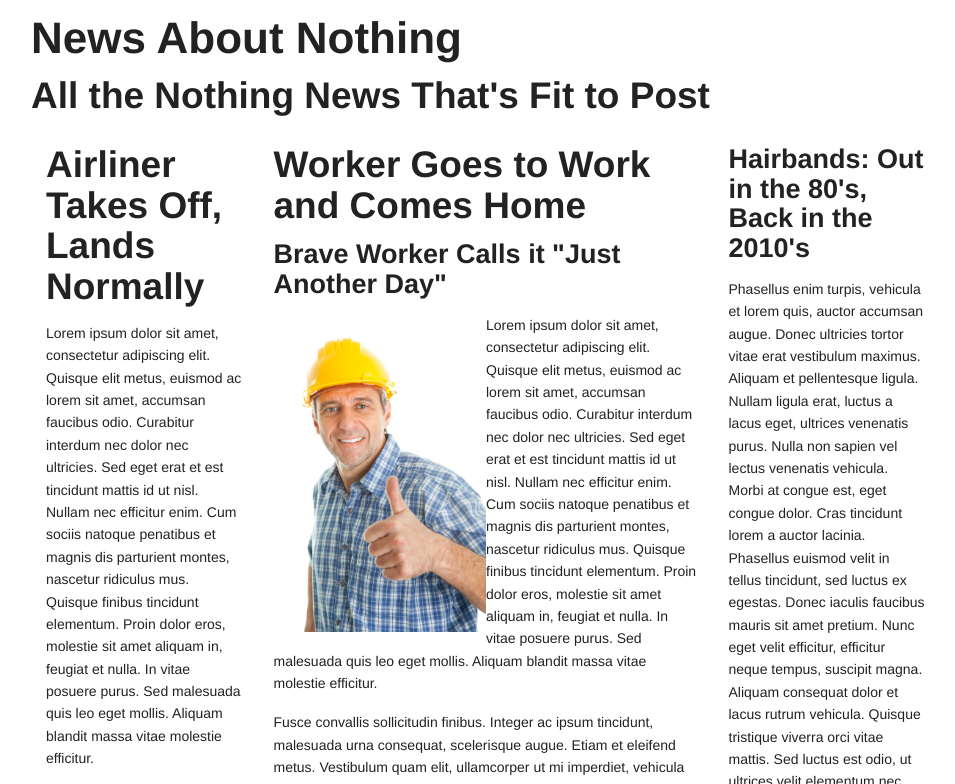
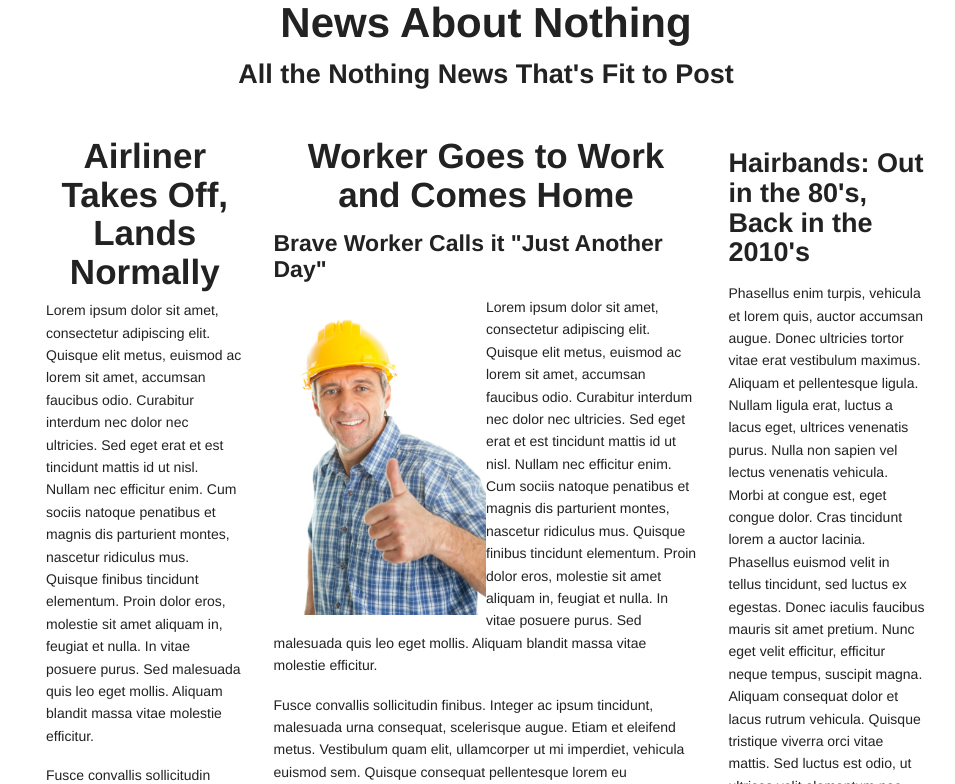
Before and after one commit to Sekrit/ltp-html-course, a plain HTML site: page A - HTML5-Specialist/Chapter9/responsiveStarter/labSolution.html in a window 1280 px wide. Shown: the top 784 px of the page, without its empty margins (154-1109 px from the left). Drawn offline with Linux system fonts and the light colour scheme.

```diff
--- a/A - HTML5-Specialist/Chapter9/responsiveStarter/labSolution.html
+++ b/A - HTML5-Specialist/Chapter9/responsiveStarter/labSolution.html
@@ -34,16 +34,21 @@
                 margin: 3px;
             }
 
-            #header
+            div>h1
             {
                 width: 100%;
-                font-size: 2em;
+                font-size: 3em;
                 text-align: center;
+                margin: 0px;
             }
 
-            #header h2
+            div>h2
             {
-                margin-top: 0px;
+                width: 100%;
+                font-size: 4em;
+                text-align: center;
+                margin-bottom: 4%;
+                margin-top: 2px;
             }
 
             #header h1
@@ -101,14 +106,14 @@
         <div class="row">
             <div class="twelve columns">
                 <h1>News About Nothing</h1>
-                <h2>All the Nothing News That's Fit to Post</h2>
+                <h3 style="text-align: center; margin-bottom: 5%;">All the Nothing News That's Fit to Post</h3>
             </div><!-- Twelve Columns-->
         </div><!-- ROW -->
         <div class="row">
             <div class="twelve columns">
 <!--                <div class="row">-->
                     <div class="three columns">
-                        <h2>Airliner Takes Off, Lands Normally</h2>
+                        <h2 style="font-size: 2.5em !important;">Airliner Takes Off, Lands Normally</h2>
                 <p>Lorem ipsum dolor sit amet, consectetur adipiscing elit. Quisque elit metus, euismod ac lorem sit amet, accumsan faucibus odio. Curabitur interdum nec dolor nec ultricies. Sed eget erat et est tincidunt mattis id ut nisl. Nullam nec efficitur enim. Cum sociis natoque penatibus et magnis dis parturient montes, nascetur ridiculus mus. Quisque finibus tincidunt elementum. Proin dolor eros, molestie sit amet aliquam in, feugiat et nulla. In vitae posuere purus. Sed malesuada quis leo eget mollis. Aliquam blandit massa vitae molestie efficitur.</p>
 
                 <p>Fusce convallis sollicitudin finibus. Integer ac ipsum tincidunt, malesuada urna consequat, scelerisque augue. Etiam et eleifend metus. Vestibulum quam elit, ullamcorper ut mi imperdiet, vehicula euismod sem. Quisque consequat pellentesque lorem eu elementum. Sed molestie risus ut turpis porttitor, ut faucibus lacus ornare. Etiam quis dolor volutpat, porta libero sed, dignissim felis. Mauris blandit eu ex ac posuere.</p>
@@ -117,8 +122,8 @@
             </div><!-- secondary -->
 <!--                    </div> three columns-->
                     <div class="six columns">
-                        <h2>Worker Goes to Work and Comes Home</h2>
-                <h3>Brave Worker Calls it "Just Another Day"</h3>
+                         <h2 style="font-size: 2.5em !important;">Worker Goes to Work and Comes Home</h2>
+                <h4>Brave Worker Calls it "Just Another Day"</h4>
                 <p><img src="worker.jpg" align="left"/>Lorem ipsum dolor sit amet, consectetur adipiscing elit. Quisque elit metus, euismod ac lorem sit amet, accumsan faucibus odio. Curabitur interdum nec dolor nec ultricies. Sed eget erat et est tincidunt mattis id ut nisl. Nullam nec efficitur enim. Cum sociis natoque penatibus et magnis dis parturient montes, nascetur ridiculus mus. Quisque finibus tincidunt elementum. Proin dolor eros, molestie sit amet aliquam in, feugiat et nulla. In vitae posuere purus. Sed malesuada quis leo eget mollis. Aliquam blandit massa vitae molestie efficitur.</p>
 
                 <p>Fusce convallis sollicitudin finibus. Integer ac ipsum tincidunt, malesuada urna consequat, scelerisque augue. Etiam et eleifend metus. Vestibulum quam elit, ullamcorper ut mi imperdiet, vehicula euismod sem. Quisque consequat pellentesque lorem eu elementum. Sed molestie risus ut turpis porttitor, ut faucibus lacus ornare. Etiam quis dolor volutpat, porta libero sed, dignissim felis. Mauris blandit eu ex ac posuere.</p>
@@ -142,7 +147,7 @@
         </div><!-- ROW -->
         <div class="row">
             <div class="twelve columns">
-                <h3>Footer 12 Columns</h3>
+                <h3 style="text-align: center;">Footer 12 Columns &copy 2017</h3>
             </div><!-- Twelve Columns-->
         </div><!-- ROW -->
 
```
